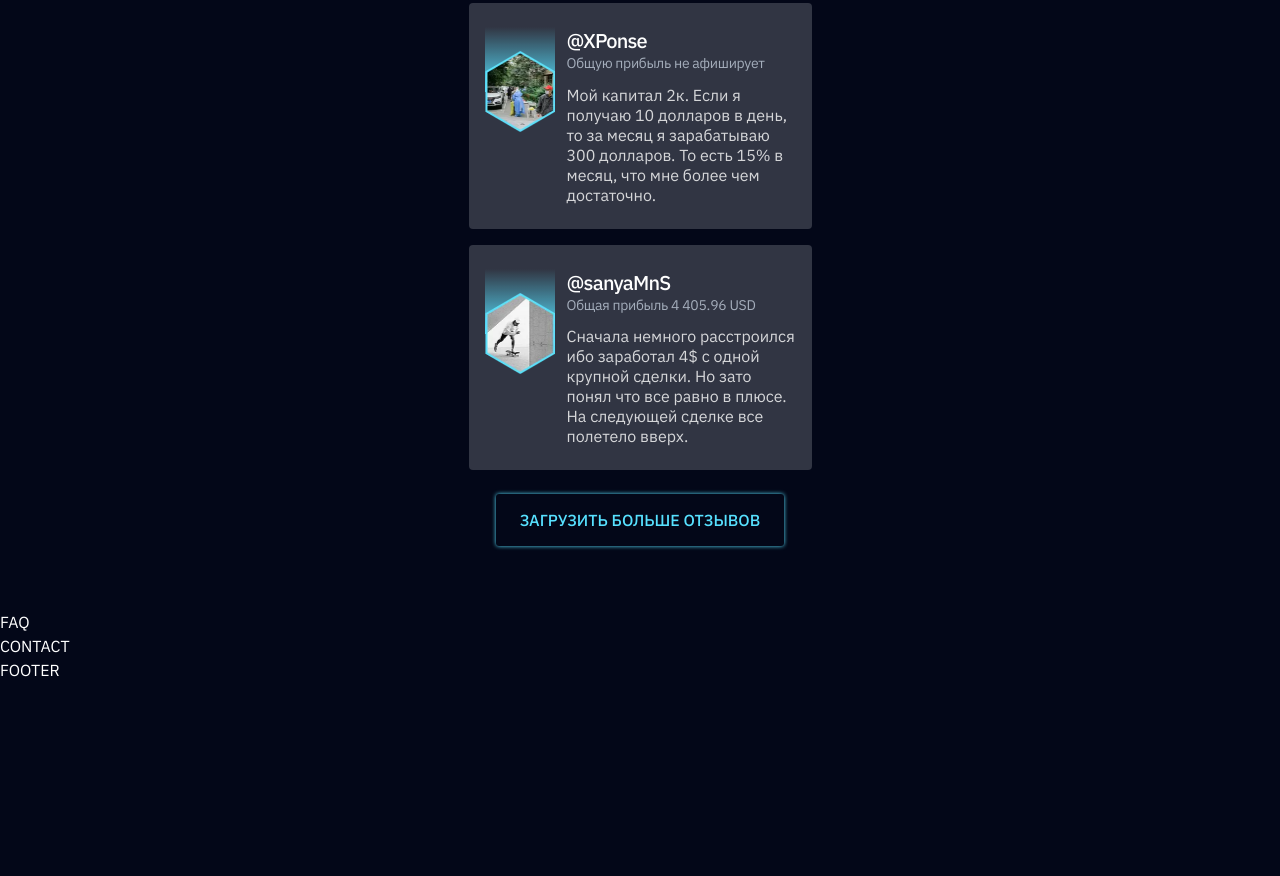
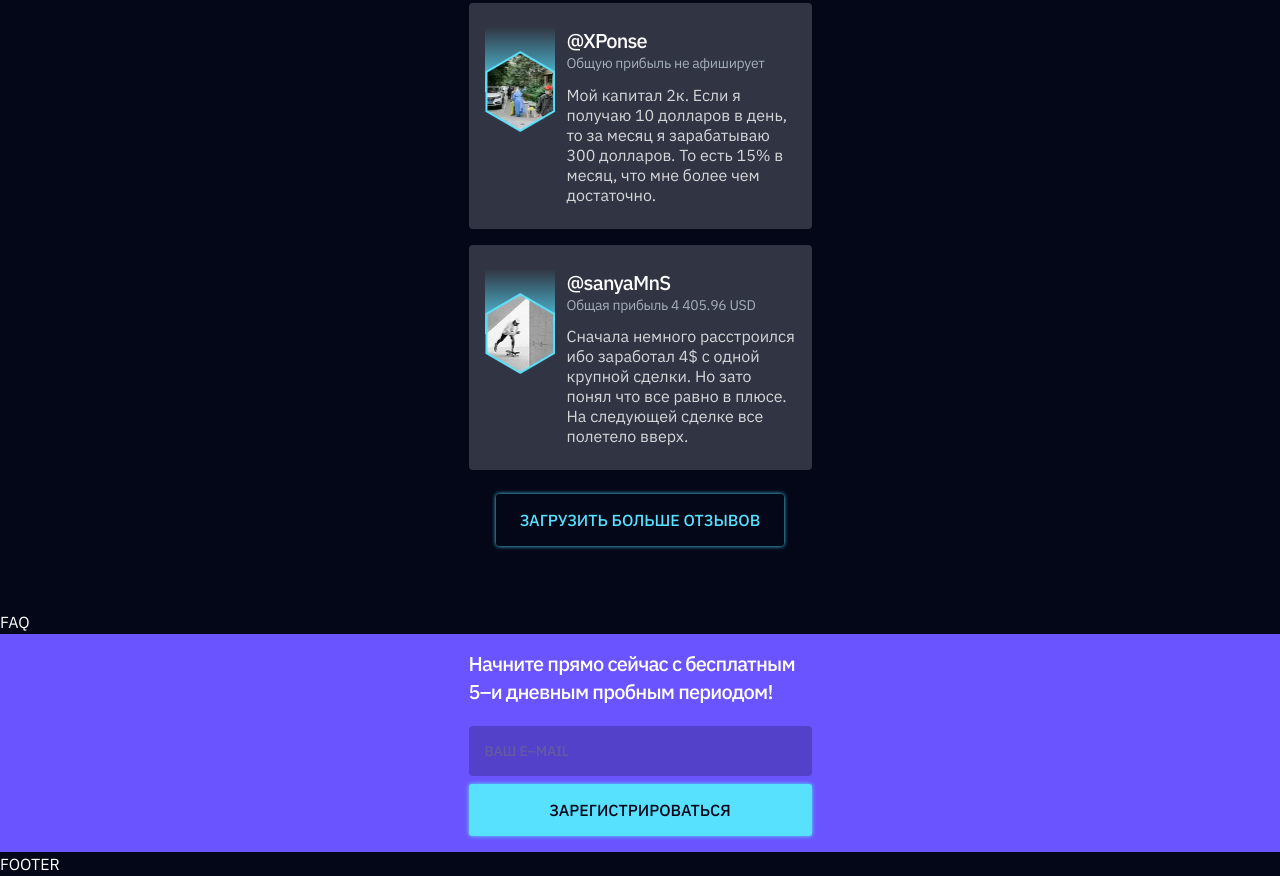
Before and after one commit to Aleksandr2905/tm-test-task, a website built with Vite: page src/index.html in a window 1280 px wide. Shown: the part 4054-4930 px from the top of the page. Before the commit the page ends 4736 px from the top, so only its background shows below. Built offline with nearby package versions, Linux system fonts and the light colour scheme.

Commit message:
added section contact

```diff
--- a/src/css/about.css
+++ b/src/css/about.css
@@ -128,7 +128,7 @@
   }
 
   .about__form-input {
-    padding: 16px 20px;
+    padding: 16px 168px 16px 20px;
     font-size: 16px;
     line-height: 1.25;
     letter-spacing: -0.16px;
--- a/src/css/contact.css
+++ b/src/css/contact.css
@@ -1 +1,92 @@
-/** */
+.contact__container {
+  display: flex;
+  flex-direction: column;
+  gap: 20px;
+  padding-top: 16px;
+  padding-bottom: 16px;
+}
+
+.contact__title {
+  font-size: 20px;
+  font-weight: 500;
+  line-height: 1.4;
+  letter-spacing: -0.8px;
+  color: var(--text-main-color);
+}
+
+.contact__wrapper-input {
+  display: flex;
+  flex-direction: column;
+  gap: 8px;
+}
+
+.contact__form-input {
+  width: 100%;
+  padding: 15px 16px;
+  border-radius: 4px;
+  font-size: 14px;
+  font-weight: 500;
+  line-height: 1.43;
+  letter-spacing: -0.14px;
+  text-transform: uppercase;
+  background-color: var(--input-bg-30-color);
+  color: var(--text-main-color);
+
+  &::placeholder {
+    opacity: 0.5;
+  }
+
+  &:focus,
+  &:hover {
+    outline: 1px solid var(--button-color);
+  }
+}
+
+.contact__btn {
+  width: 100%;
+  padding: 16px 24px;
+
+  &:hover {
+    background-color: transparent;
+    color: var(--text-main-color);
+  }
+}
+
+@media only screen and (min-width: 1440px) {
+  .contact__container {
+    align-items: center;
+    justify-content: space-between;
+    flex-direction: row;
+    gap: 0;
+    padding-top: 40px;
+    padding-bottom: 40px;
+  }
+
+  .contact__title {
+    width: 492px;
+    font-size: 28px;
+    line-height: 1.28;
+    letter-spacing: -1.12px;
+  }
+
+  .contact__wrapper-input {
+    position: relative;
+    width: 522px;
+    gap: 0;
+  }
+
+  .contact__form-input {
+    padding: 20px 242px 20px 16px;
+    font-size: 16px;
+    line-height: 1.25;
+    letter-spacing: -0.16px;
+  }
+
+  .contact__btn {
+    position: absolute;
+    top: 4px;
+    right: 4px;
+    width: auto;
+    padding: 16px 24px;
+  }
+}
--- a/src/partials/contact.html
+++ b/src/partials/contact.html
@@ -1 +1,23 @@
-<section><div>CONTACT</div></section>
+<section id="contact" class="bg-accent">
+  <div class="container contact__container">
+    <h2 class="contact__title animate-element" data-animation="fade-up">
+      Начните прямо сейчас с бесплатным 5–и дневным пробным периодом!
+    </h2>
+    <form
+      class="contact__wrapper-input animate-element"
+      data-animation="fade-left"
+      data-delay="200"
+    >
+      <div class="contact__wrapper-input">
+        <input
+          type="text"
+          placeholder="Ваш e–mail"
+          class="contact__form-input"
+        />
+        <button type="reset" class="btn-main contact__btn">
+          зарегистрироваться
+        </button>
+      </div>
+    </form>
+  </div>
+</section>
```
